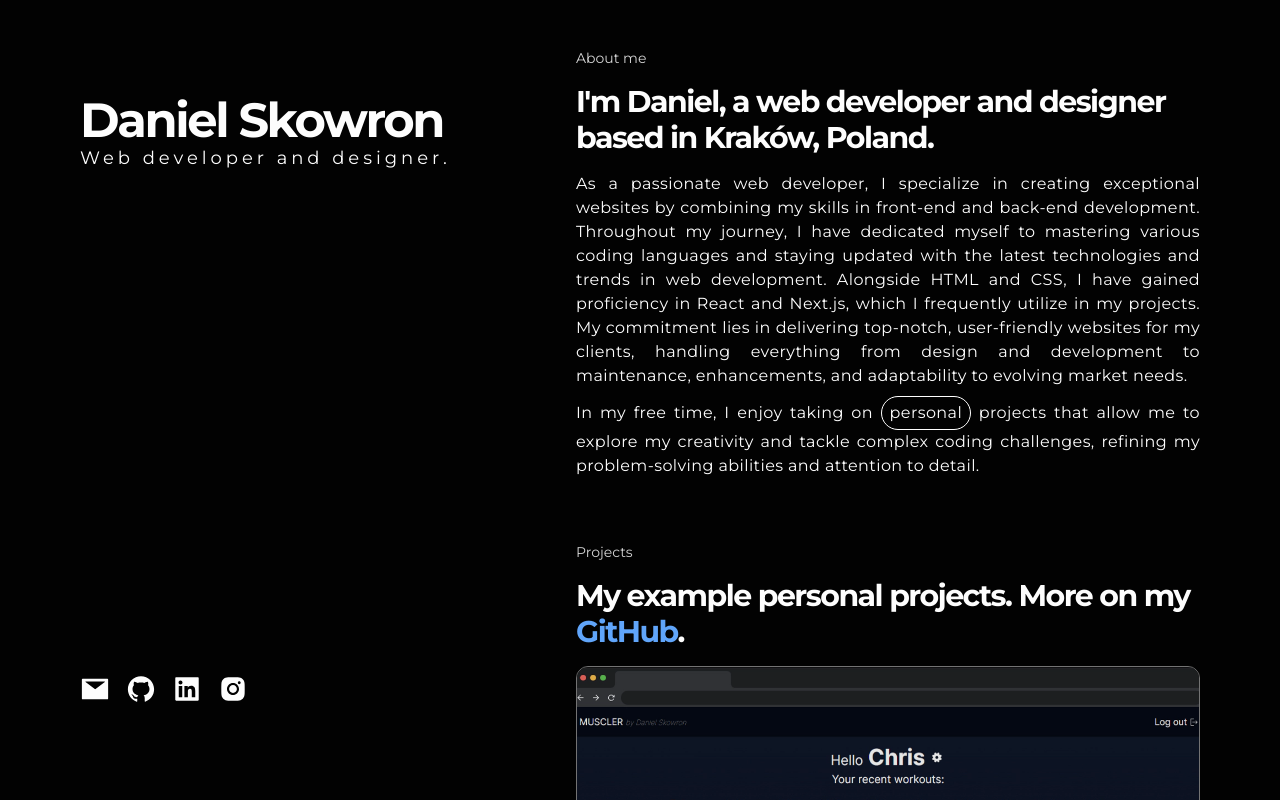
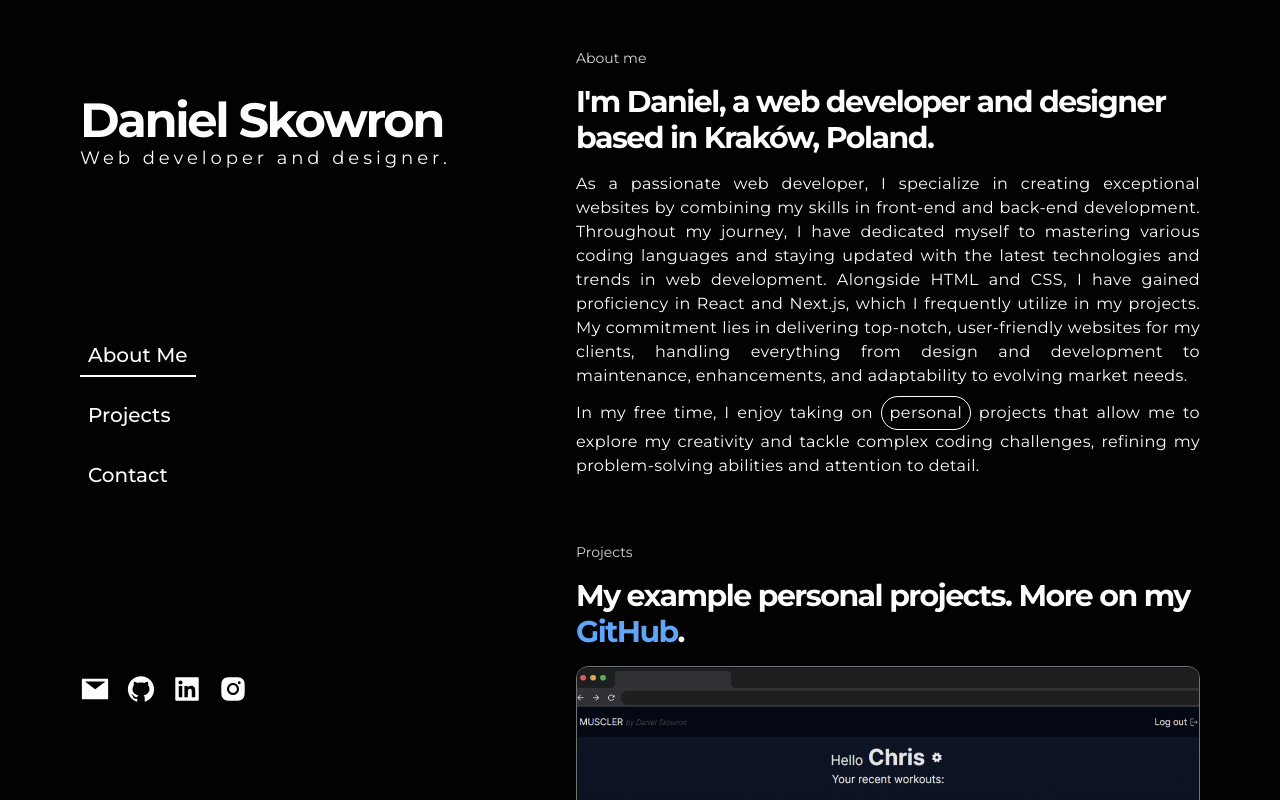
Before and after one commit to daniolsk/daniolsk.github.io, a Next.js app: page / in a window 1280 px wide. Shown: the top 800 px of the page. Built offline with nearby package versions, Linux system fonts and the light colour scheme.

Commit message:
add menu mobile

```diff
--- a/src/app/globals.css
+++ b/src/app/globals.css
@@ -70,7 +70,7 @@
     background-size: 2vmin 2vmin;
   }
   to {
-    opacity: 1;
+    opacity: 0.6;
     background-size: 4vmin 4vmin;
   }
 }
@@ -81,7 +81,7 @@
     background-size: 4vmin 4vmin;
   }
   to {
-    opacity: 1;
+    opacity: 0.6;
     background-size: 6vmin 6vmin;
   }
 }
--- a/src/components/Main/Main.tsx
+++ b/src/components/Main/Main.tsx
@@ -5,6 +5,8 @@
   AiFillGithub,
   AiFillLinkedin,
   AiFillInstagram,
+  AiOutlineMenu,
+  AiFillCloseCircle,
 } from "react-icons/ai";
 import { useRef, useEffect, useState } from "react";
 import style from "./main.module.css";
@@ -21,6 +23,7 @@
   const contactRef = useRef<HTMLDivElement>(null);
 
   const [activeTab, setActiveTab] = useState<number>(0);
+  const [showMenu, setShowMenu] = useState<boolean>(false);
 
   useEffect(() => {
     const menu = menuRef.current;
@@ -115,14 +118,27 @@
         className={`${style.bgPattern} animate-slideleft-bg-mobile lg:animate-slideleft-bg bg-dots fixed left-0 top-0 -z-20 h-full w-full bg-[length:4vmin_4vmin] bg-[0%_0%] opacity-60 transition-all duration-700 ease-out`}
       ></div>
       <div>
-        <header className="p-4 md:hidden">DS</header>
+        <header className="sticky top-0 z-50 flex justify-between bg-[#0c1735]/50 p-3 text-xl backdrop-blur-sm md:hidden">
+          <AiOutlineMenu onClick={() => setShowMenu(true)} />
+          <div>DS</div>
+        </header>
         <div className="m-auto max-w-screen-xl justify-between gap-8 md:flex md:gap-6 md:px-6 lg:gap-12 lg:px-12 xl:px-16 2xl:px-24">
-          <nav className="sticky top-0 hidden h-screen flex-[4] flex-col justify-around p-4 md:flex">
+          <nav
+            className={`${
+              showMenu ? "left-0" : "left-[-110vw]"
+            } fixed  top-0 z-50 flex h-screen w-full flex-[4] flex-col justify-between bg-black p-4 transition-all ease-out md:sticky md:justify-around md:bg-transparent`}
+          >
             <div>
-              <h1 className="text-5xl font-bold tracking-tighter">
+              <div
+                onClick={() => setShowMenu(false)}
+                className="mb-4 text-2xl md:hidden"
+              >
+                <AiFillCloseCircle />
+              </div>
+              <h1 className="text-4xl font-bold tracking-tighter md:text-5xl">
                 Daniel Skowron
               </h1>
-              <h3 className="text-lg tracking-[0.22em]">
+              <h3 className="text-base tracking-[0.22em] md:text-lg">
                 Web developer and designer.
               </h3>
             </div>
```
